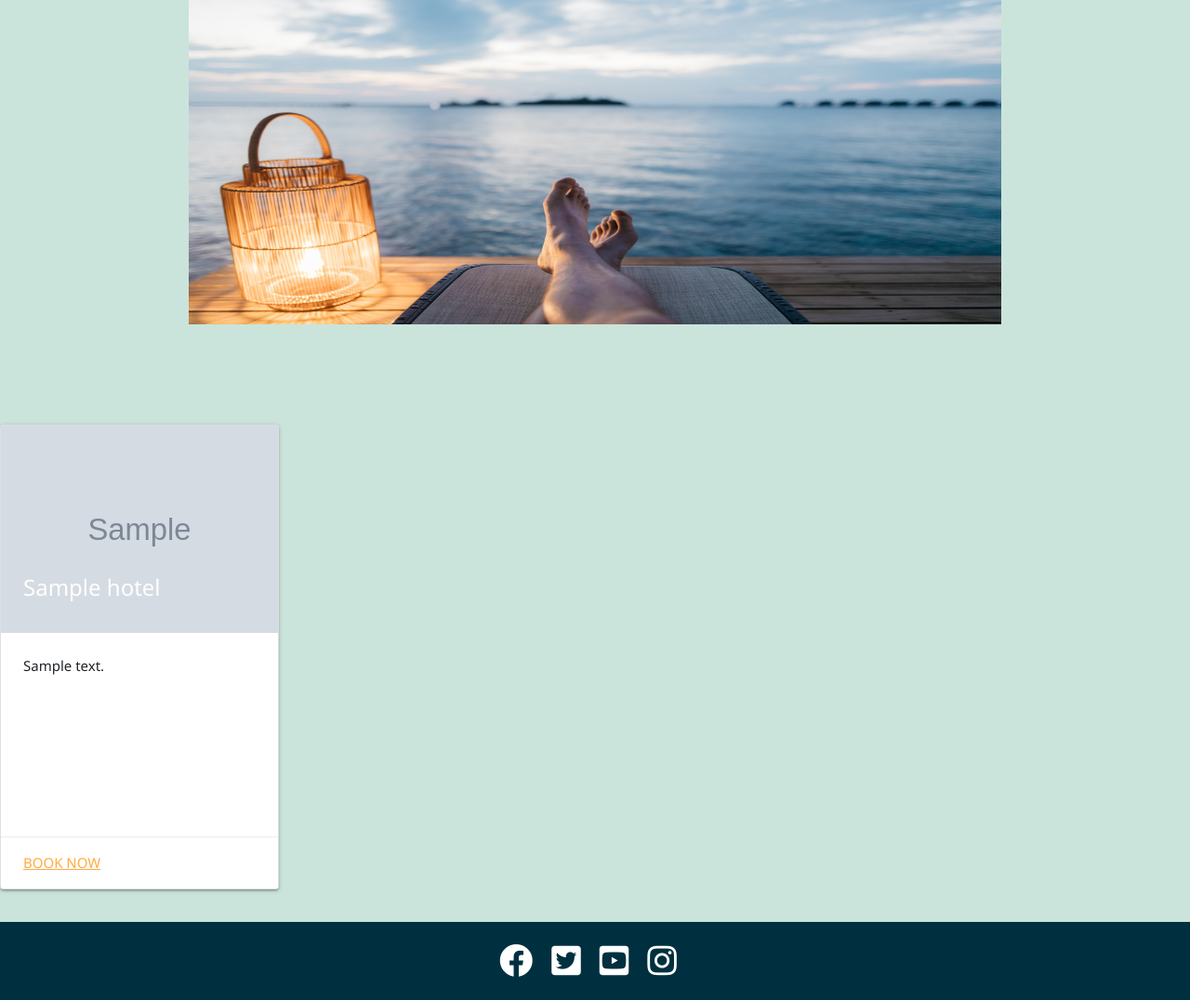
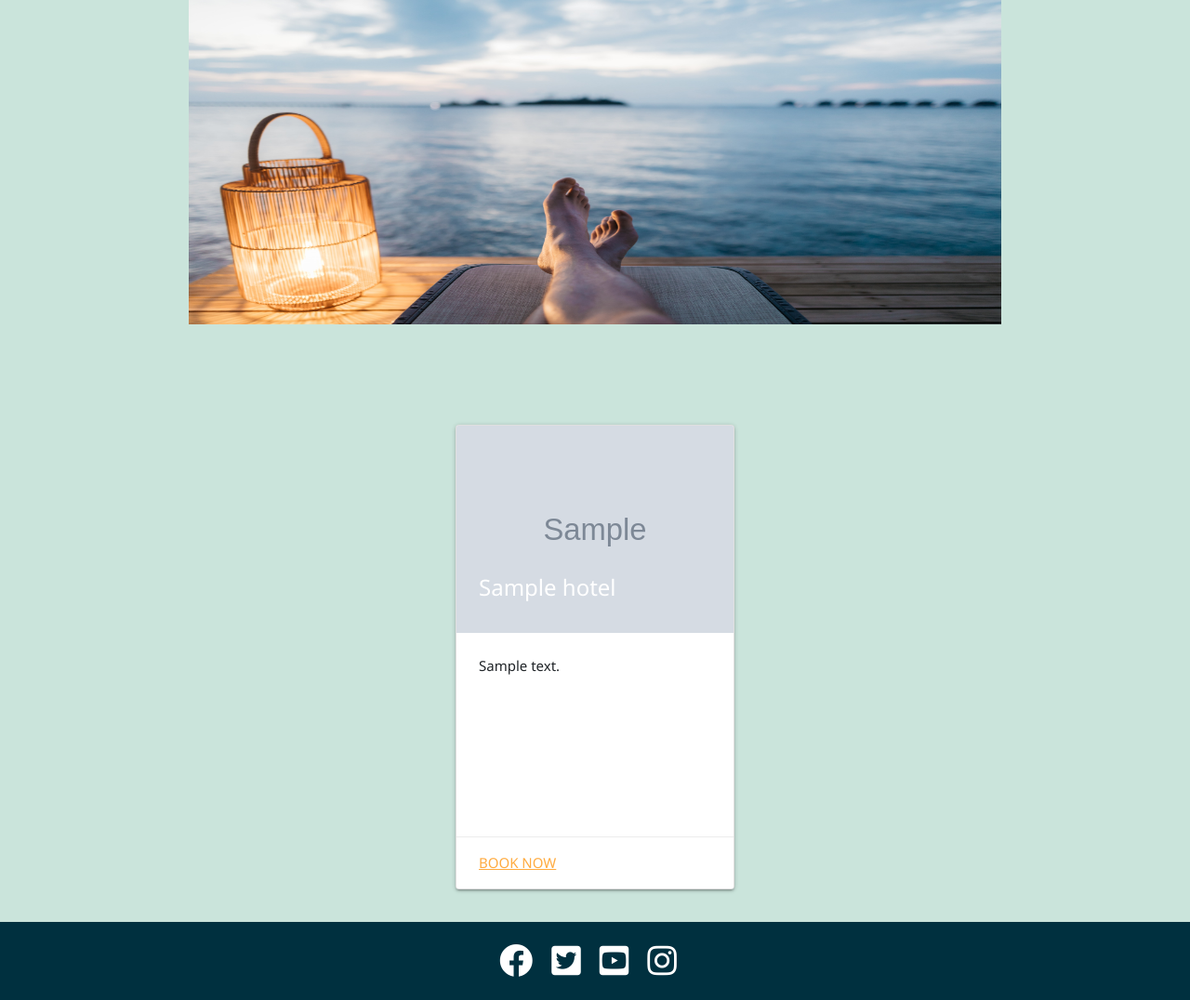
Before and after one commit to Code-Institute-Submissions/brunoroncete-milestone-p3_AugResub, a Flask app: page /hotels in a window 1280 px wide. Shown: the part 165-1241 px from the top of the page at 93% size. Run offline with Flask 2, Linux system fonts and the light colour scheme; grey boxes marked "Sample" are stand-in pictures; a database or web service that is not in the repository returns one stand-in record (values such as "Sample title"); some libraries are stand-ins or nearby versions.

Commit message:
fixing css bug in cards of  add_hotel.html, hotels.html and hotel_mngmt.html

```diff
--- a/templates/hotel_mngt.html
+++ b/templates/hotel_mngt.html
@@ -3,6 +3,8 @@
 {% endblock %}
 {% block content %}
 
+
+<div class="statescards">
 {% for hotel in hotels %}
 
 <div class="row">
@@ -28,7 +30,7 @@
 </div>
 
 {% endfor %}
-
+</div>
 
 
 {% endblock %}
--- a/templates/hotels.html
+++ b/templates/hotels.html
@@ -3,6 +3,8 @@
 {% endblock %}
 {% block content %}
 
+
+<div class="hotelcard">
 {% for hotel in hotels %}
 
 <div class="row">
@@ -27,7 +29,7 @@
 </div>
 
 {% endfor %}
-
+</div>
 {% endblock %}
 {% block footer %}
 {% endblock %}
--- a/templates/states.html
+++ b/templates/states.html
@@ -27,9 +27,9 @@
       </div>
     </div>
   </div>
+
+{% endfor %}
 </div>
-{% endfor %}
-
 
 
 {% endblock %}
```
